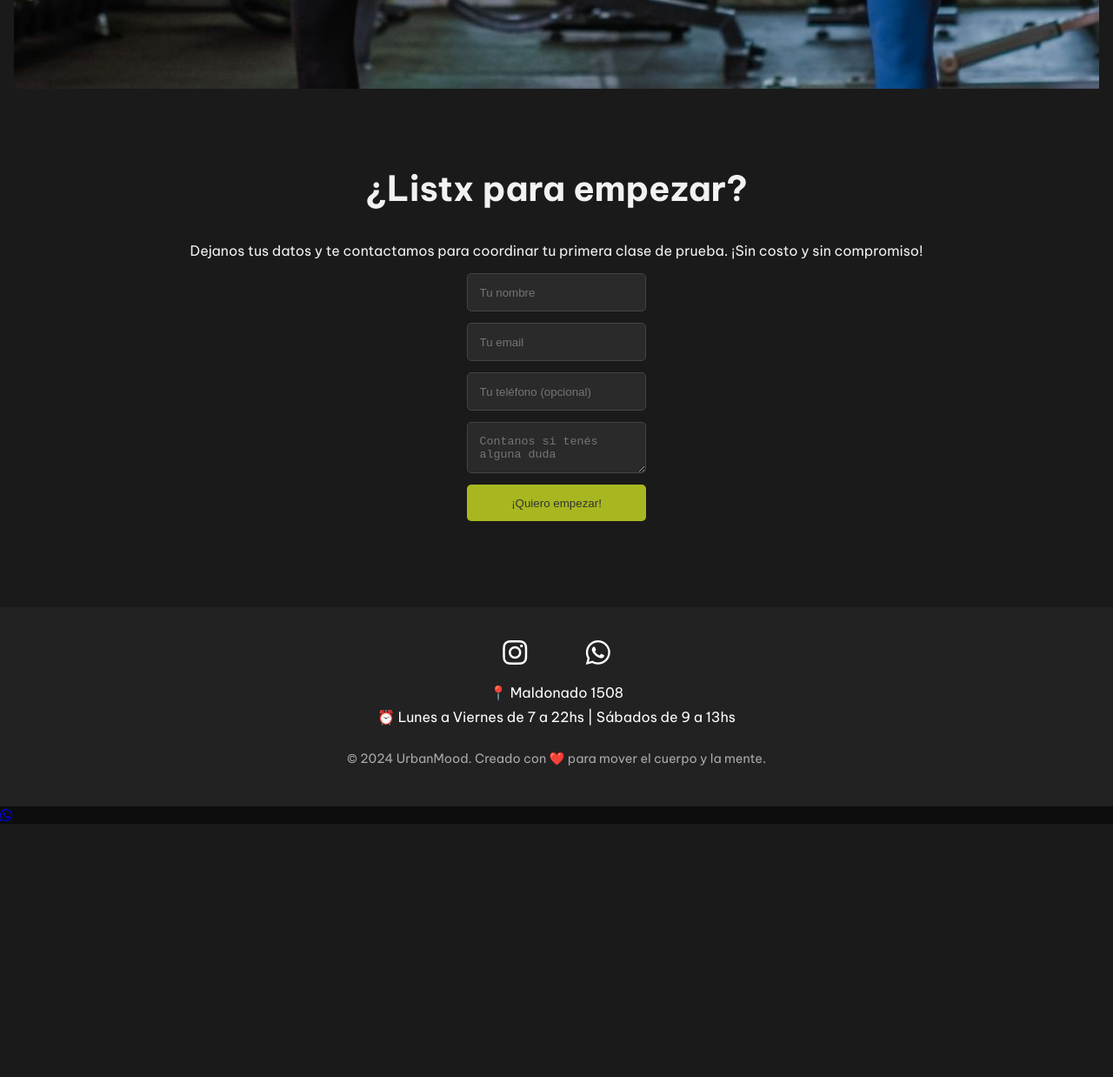
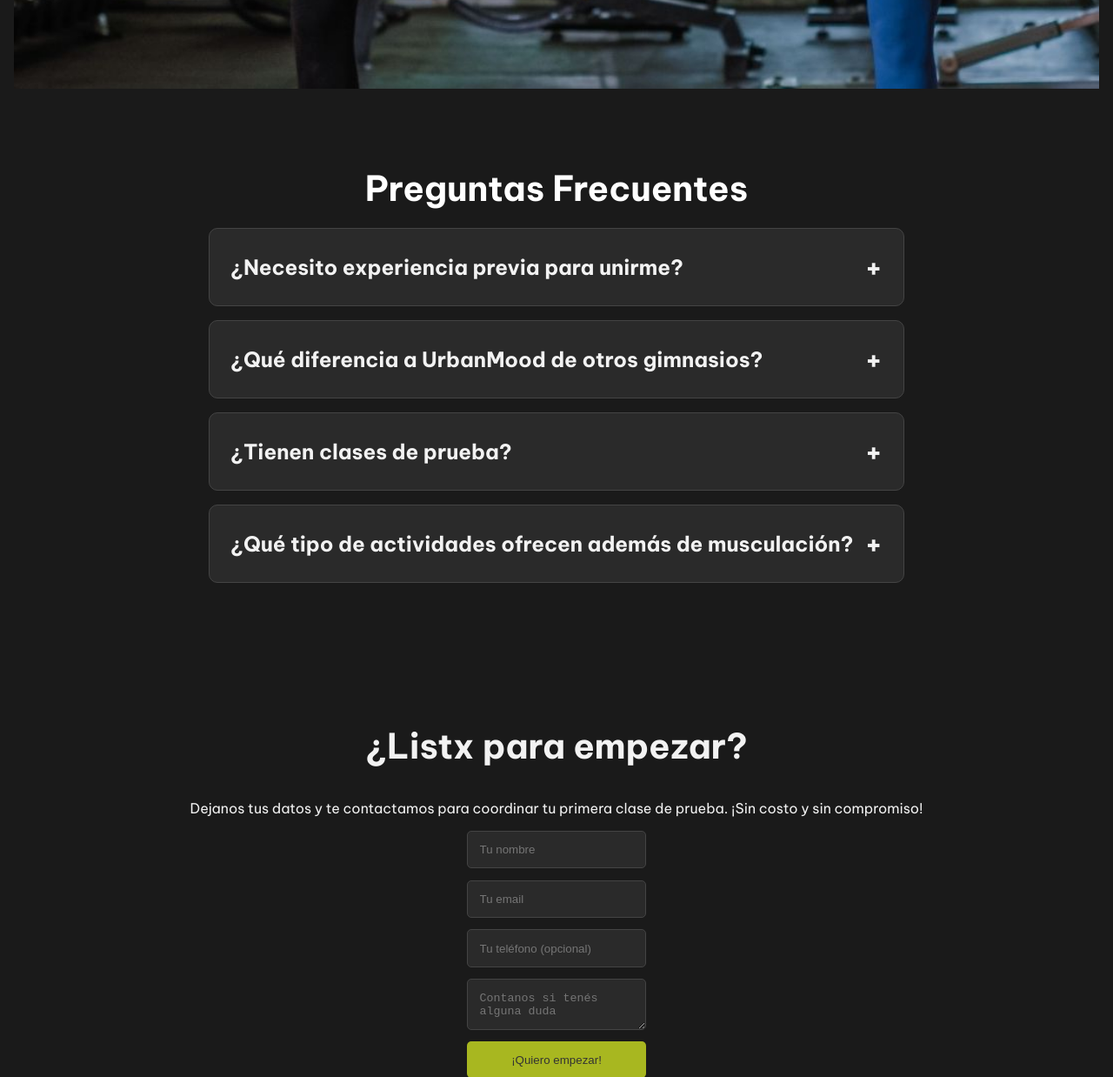
Before and after one commit to danorrev87/UrbanMood, a Flask app: page / in a window 1280 px wide. Shown: the part 3435-4673 px from the top of the page at 87% size. Before the commit the page ends 4382 px from the top, so only its background shows below. Run offline with Flask 3, Linux system fonts and the light colour scheme.

Commit message:
Add FAQ section and floating WhatsApp button
Introduced a new FAQ section to index.html with common questions and answers. Added styles for a floating WhatsApp contact button in style.css to enhance user engagement and support.

```diff
--- a/static/style.css
+++ b/static/style.css
@@ -700,6 +700,46 @@ footer {
     border-radius: 10px;
 }
 
+.floating-whatsapp {
+    position: fixed;
+    bottom: 20px;
+    right: 20px;
+    background-color: #25D366; /* WhatsApp Color */
+    color: white;
+    width: 60px;
+    height: 60px;
+    border-radius: 50%;
+    display: flex;
+    align-items: center;
+    justify-content: center;
+    text-decoration: none;
+    font-size: 2.5em;
+    box-shadow: 0 4px 12px rgba(0,0,0,0.2);
+    z-index: 1000;
+    opacity: 0;
+    visibility: hidden;
+    transform: translateY(20px);
+    transition: opacity 0.4s, visibility 0.4s, transform 0.4s ease-out;
+}
+
+.floating-whatsapp.visible {
+    opacity: 1;
+    visibility: visible;
+    transform: translateY(0);
+}
+
+.floating-whatsapp:hover {
+    background-color: #1EBE57;
+    transform: translateY(-5px) scale(1.05);
+    box-shadow: 0 6px 16px rgba(0,0,0,0.25);
+    transition: all 0.3s ease-out;
+}
+
+.floating-whatsapp i {
+    position: relative;
+    top: 1px;
+}
+
 /* Media Queries for Mobile Responsiveness */
 @media (max-width: 768px) {
     :root {
--- a/templates/index.html
+++ b/templates/index.html
@@ -225,6 +225,48 @@
         </div>
     </section>
 
+    <section id="faq">
+        <h2>Preguntas Frecuentes</h2>
+        <div class="activity-list">
+            <div class="activity-item">
+                <div class="activity-header">
+                    <h3>¿Necesito experiencia previa para unirme?</h3>
+                    <span class="toggle-icon">+</span>
+                </div>
+                <div class="activity-content">
+                    <p>¡Para nada! En UrbanMood recibimos a personas de todos los niveles. Nuestros profes te van a guiar para que encuentres la actividad que mejor se adapte a vos y te sientas cómodx desde el primer día.</p>
+                </div>
+            </div>
+            <div class="activity-item">
+                <div class="activity-header">
+                    <h3>¿Qué diferencia a UrbanMood de otros gimnasios?</h3>
+                    <span class="toggle-icon">+</span>
+                </div>
+                <div class="activity-content">
+                    <p>Nos enfocamos en el disfrute y la comunidad. No promovemos estereotipos de belleza ni una cultura de entrenamiento tóxica. Acá venís a moverte, a sentirte bien y a conectar con gente en un ambiente seguro y respetuoso.</p>
+                </div>
+            </div>
+            <div class="activity-item">
+                <div class="activity-header">
+                    <h3>¿Tienen clases de prueba?</h3>
+                    <span class="toggle-icon">+</span>
+                </div>
+                <div class="activity-content">
+                    <p>¡Sí! Ofrecemos una primera clase de prueba sin costo para que conozcas el espacio, a lxs profes y nuestra forma de trabajar. Podés coordinarla a través de nuestro formulario de contacto o por WhatsApp.</p>
+                </div>
+            </div>
+            <div class="activity-item">
+                <div class="activity-header">
+                    <h3>¿Qué tipo de actividades ofrecen además de musculación?</h3>
+                    <span class="toggle-icon">+</span>
+                </div>
+                <div class="activity-content">
+                    <p>Además de la sala de musculación, tenemos clases de yoga, entrenamiento semi-personalizado y eventos especiales como charlas, talleres y sesiones de "Modo Trote". Buscamos que el movimiento sea variado y divertido.</p>
+                </div>
+            </div>
+        </div>
+    </section>
+
     <section id="contact">
         <h2>¿Listx para empezar?</h2>
         <p>Dejanos tus datos y te contactamos para coordinar tu primera clase de prueba. ¡Sin costo y sin compromiso!</p>
```
